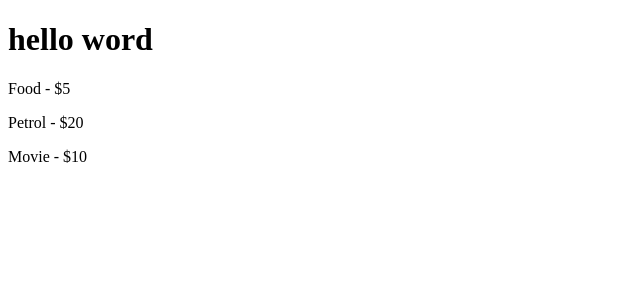
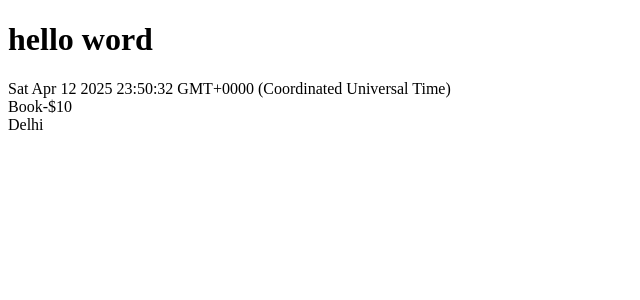
Before and after one commit to PriyaNayak28/sharpener-react-assignments, a React (Create React App) app in the folder basic-react/: page / in a window 1280 px wide. Shown: the top 300 px of the page, without its empty margins (0-640 px from the left). Built offline with nearby package versions, Linux system fonts and the light colour scheme.

Commit message:
Writing Complex JSX

```diff
--- a/basic-react/src/component/ExpenseItem.js
+++ b/basic-react/src/component/ExpenseItem.js
@@ -1,9 +1,15 @@
 export default function ExpenseItem() {
+  let currentDate = new Date().toString()
   return (
     <>
-      <p>Food - $5</p>
+      {/* <p>Food - $5</p>
       <p>Petrol - $20</p>
-      <p>Movie - $10</p>
+      <p>Movie - $10</p> */}
+      <div>
+        <div>{currentDate}</div>
+        <div>Book-$10</div>
+        <div>Delhi</div>
+      </div>
     </>
   )
 }
```
